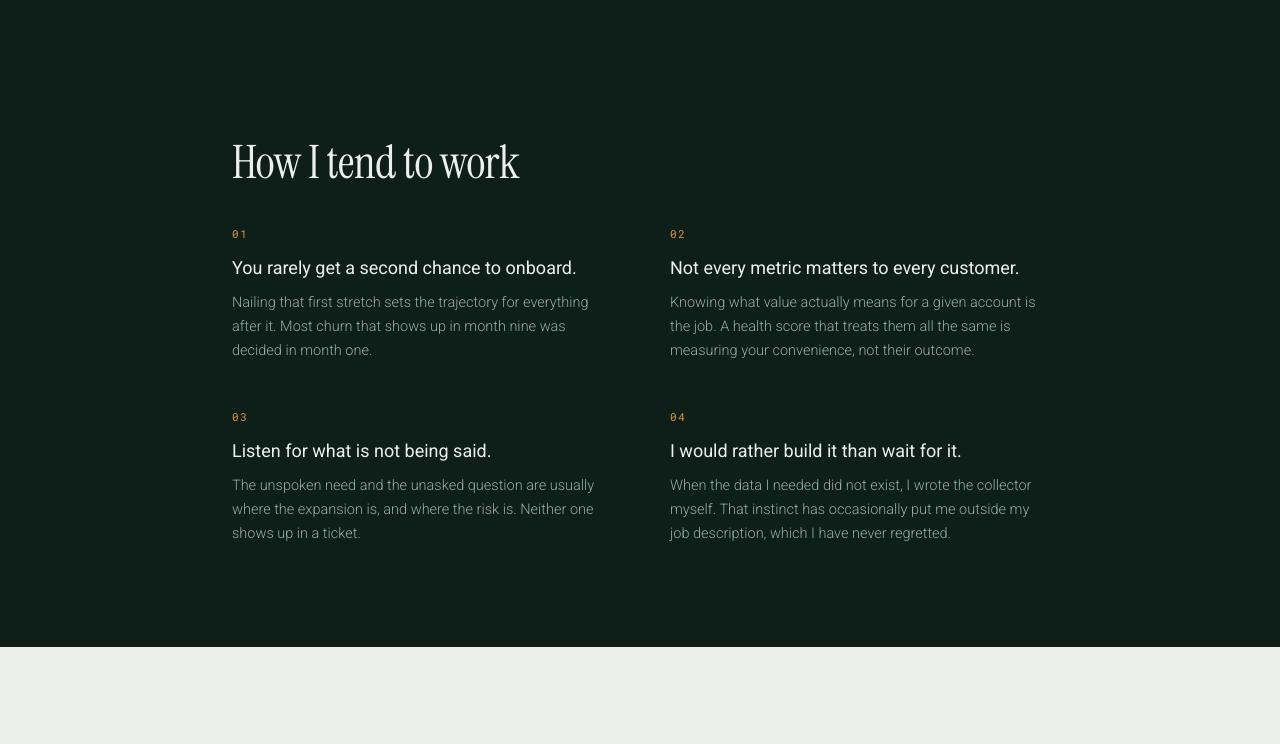
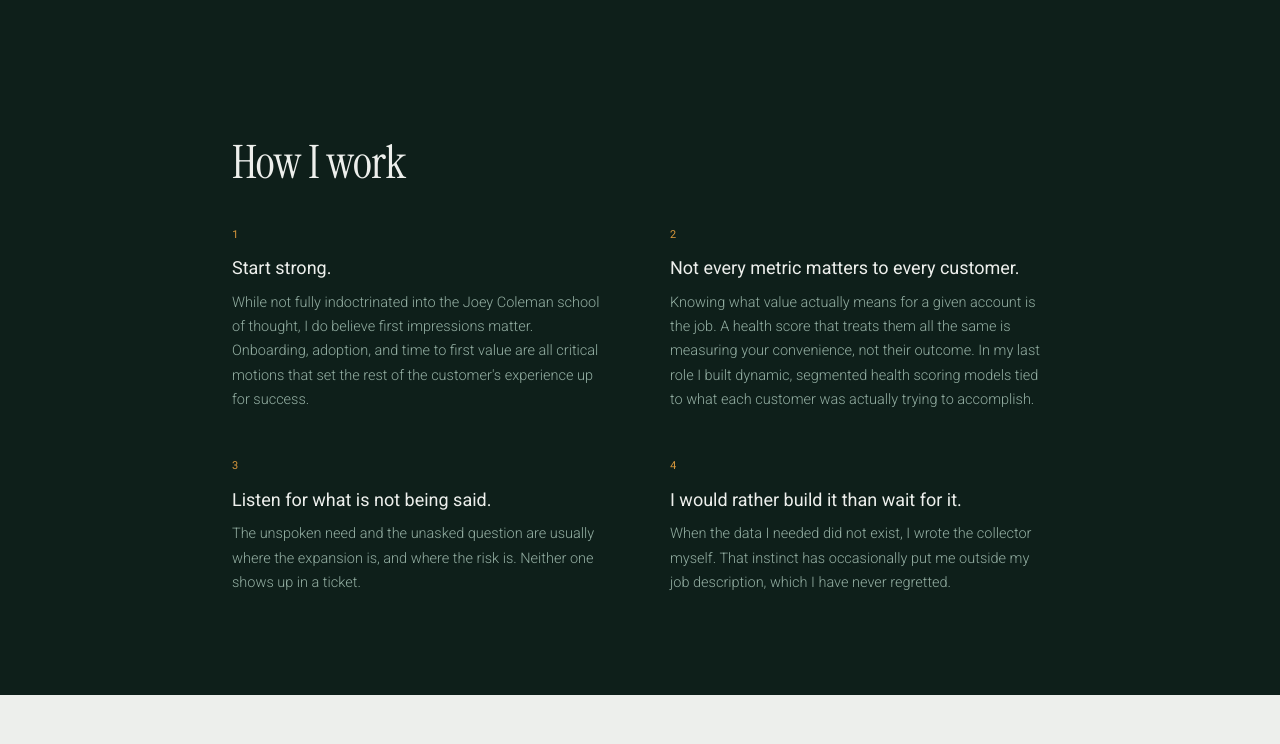
Before and after one commit to kd7zydhkt6-droid/atotheg.me, a plain HTML site: page work.html in a window 1280 px wide. Shown: the part 1000-1744 px from the top of the page. Drawn offline with Linux system fonts and the light colour scheme.

Commit message:
Add files via upload
edited work subdirectory

```diff
--- a/work.html
+++ b/work.html
@@ -60,11 +60,11 @@ body{
 .hero h1{
   font-family:var(--display);font-weight:400;
   font-size:clamp(44px,7vw,86px);line-height:1.02;letter-spacing:-.015em;
-  margin-bottom:32px;max-width:13ch;
+  margin:0 auto 32px;max-width:15ch;
 }
 .hero h1 em{font-style:italic;color:var(--sage)}
-.hero-lede{font-size:clamp(17px,2vw,20px);line-height:1.6;max-width:56ch;color:var(--paper);font-weight:300}
-.hero .wrap{position:relative;z-index:1}
+.hero-lede{font-size:clamp(17px,2vw,20px);line-height:1.6;max-width:54ch;margin:0 auto;color:var(--paper);font-weight:300}
+.hero .wrap{position:relative;z-index:1;text-align:center}
 
 /* ---------- metrics: centered ---------- */
 .metrics-wrap{text-align:center;margin-bottom:116px}
@@ -105,7 +105,7 @@ body{
 
 /* ---------- about ---------- */
 .band-light{background:var(--paper);color:var(--ink);padding:100px 0}
-.about{display:grid;grid-template-columns:280px 1fr;gap:56px;align-items:start}
+.about{display:grid;grid-template-columns:280px 1fr;gap:56px;align-items:center}
 .about-photo{
   width:100%;aspect-ratio:1/1;object-fit:cover;object-position:50% 18%;
   border-radius:2px;display:block;
@@ -217,29 +217,33 @@ a:focus-visible{outline:2px solid var(--amber);outline-offset:3px}
 <!-- ============ PRINCIPLES ============ -->
 <section class="band-dark" id="approach">
   <div class="wrap">
-    <h2 class="sec-h">How I tend to work</h2>
+    <h2 class="sec-h">How I work</h2>
     <div class="principles rise">
 
       <div class="pr">
-        <span class="pr-n">01</span>
-        <h3>You rarely get a second chance to onboard.</h3>
+        <span class="pr-n">1</span>
+        <h3>Start strong.</h3>
         <p>
-          Nailing that first stretch sets the trajectory for everything after it. Most
-          churn that shows up in month nine was decided in month one.
+          While not fully indoctrinated into the Joey Coleman school of thought, I do
+          believe first impressions matter. Onboarding, adoption, and time to first value
+          are all critical motions that set the rest of the customer's experience up for
+          success.
         </p>
       </div>
 
       <div class="pr">
-        <span class="pr-n">02</span>
+        <span class="pr-n">2</span>
         <h3>Not every metric matters to every customer.</h3>
         <p>
           Knowing what value actually means for a given account is the job. A health score
           that treats them all the same is measuring your convenience, not their outcome.
+          In my last role I built dynamic, segmented health scoring models tied to what
+          each customer was actually trying to accomplish.
         </p>
       </div>
 
       <div class="pr">
-        <span class="pr-n">03</span>
+        <span class="pr-n">3</span>
         <h3>Listen for what is not being said.</h3>
         <p>
           The unspoken need and the unasked question are usually where the expansion is,
@@ -248,7 +252,7 @@ a:focus-visible{outline:2px solid var(--amber);outline-offset:3px}
       </div>
 
       <div class="pr">
-        <span class="pr-n">04</span>
+        <span class="pr-n">4</span>
         <h3>I would rather build it than wait for it.</h3>
         <p>
           When the data I needed did not exist, I wrote the collector myself. That instinct
@@ -289,8 +293,8 @@ a:focus-visible{outline:2px solid var(--amber);outline-offset:3px}
   <div class="wrap">
     <h2>Let's talk.</h2>
     <div class="links">
-      <a class="btn" href="mailto:hello@atotheg.me">hello@atotheg.me</a>
-      <a class="btn" href="https://www.linkedin.com/in/aarongrusi/" rel="noopener noreferrer">LinkedIn</a>
+      <a class="btn" href="mailto:howdy@atotheg.me">howdy@atotheg.me</a>
+      <a class="btn" href="#" rel="noopener noreferrer">LinkedIn</a>
       <a class="btn" href="/resume.pdf" download>Download résumé</a>
     </div>
   </div>
```
